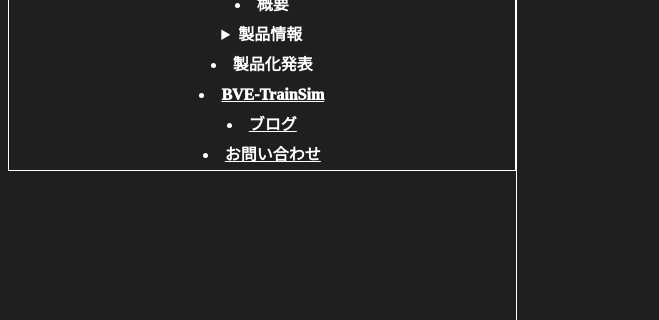
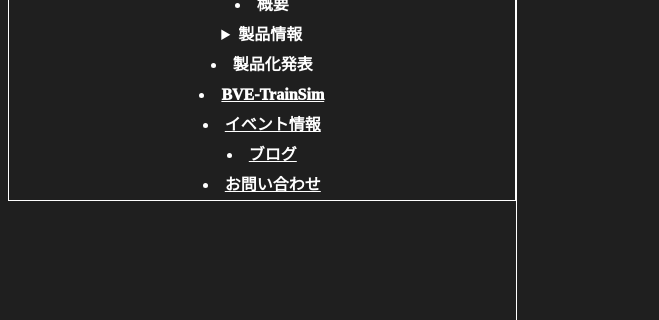
Before and after one commit to HEYANONAKAKOBO/Seihinka, a plain HTML site: page index.html in a window 1280 px wide. Shown: the part 339-659 px from the top of the page, 0-659 px from the left. Drawn offline with Linux system fonts and the light colour scheme.

Commit message:
Update index.html

```diff
--- a/index.html
+++ b/index.html
@@ -46,7 +46,7 @@ MENU
 <li>製品化発表</li>
 
     <li><a href="https://heyanonakakobo.github.io/BVE-TrainSim/">BVE-TrainSim</a></li>
-
+<div class="globalNav"><a href="https://heyanonakakobo.github.io/Event/"><li>イベント情報</li></a></div>
 <div class="globalNav"><a href="https://ameblo.jp/kamome885-ameba"><li>ブログ</li></a></div>
 <a href="https://heyanonakakobo.github.io/otoiawase/"><li>お問い合わせ</li></a>
 </div>
```
